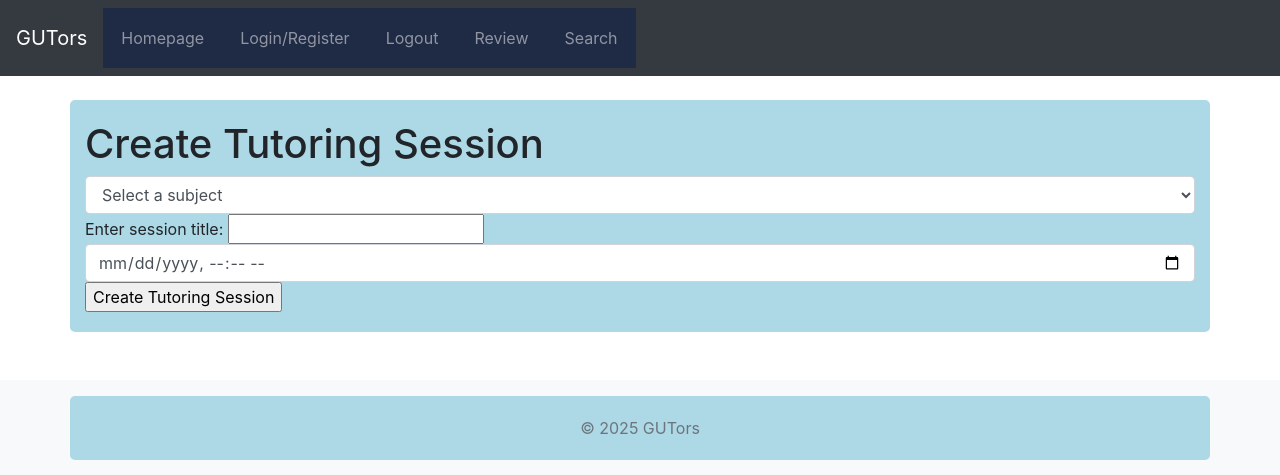
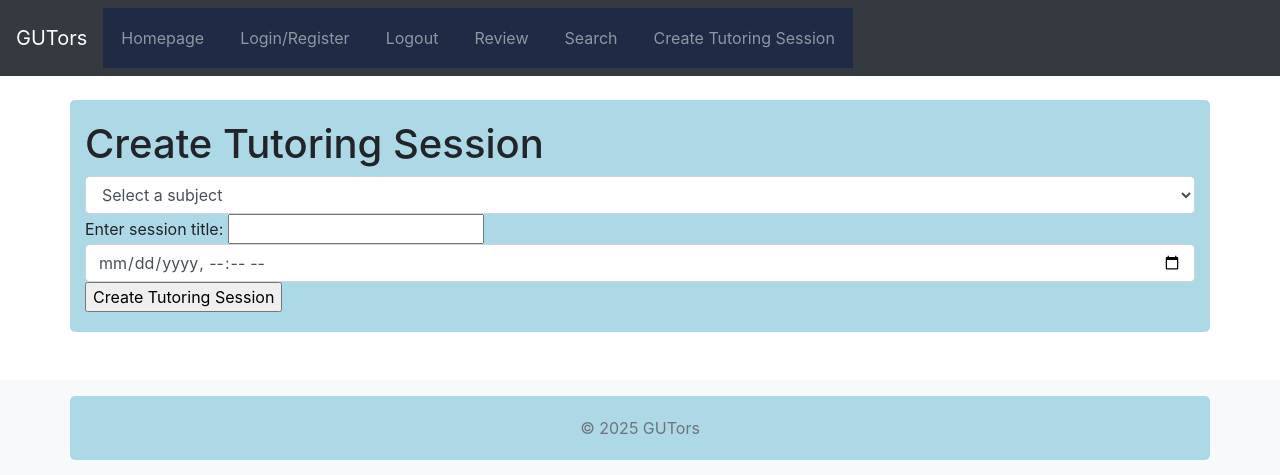
Before and after one commit to tkeillor/GUTors, a Django app: page /GUTors/create_tutoring_session in a window 1280 px wide. Shown: the top 475 px of the page. Run offline with Django 3.2, Linux system fonts and the light colour scheme; the visitor is signed in with stand-in values (Sample User, id 1); data that the repository does not hold is empty; some libraries are stand-ins or nearby versions.

Commit message:
Added create tutoring session to nav bar

```diff
--- a/templates/GUTors_app/base.html
+++ b/templates/GUTors_app/base.html
@@ -25,6 +25,7 @@
                 <li class="nav-item"><a class="nav-link" href="{% url 'auth_logout' %}">Logout</a></li>
                 <li class="nav-item"><a class="nav-link" href="{% url 'GUTors:review' %}">Review</a></li>
                 <li class="nav-item"><a class="nav-link" href="{% url 'GUTors:search' %}">Search</a></li>
+                <li class="nav-item"><a class="nav-link" href="{% url 'GUTors:create_tutoring_session' %}">Create Tutoring Session</a></li>
                 {% endif %}
             </ul>
         </div>
```
